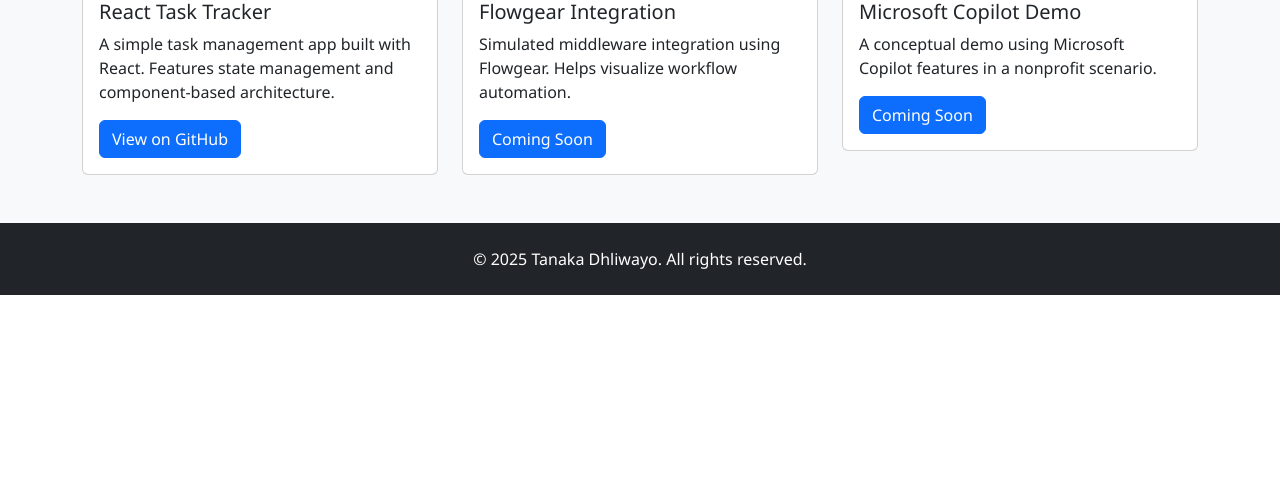
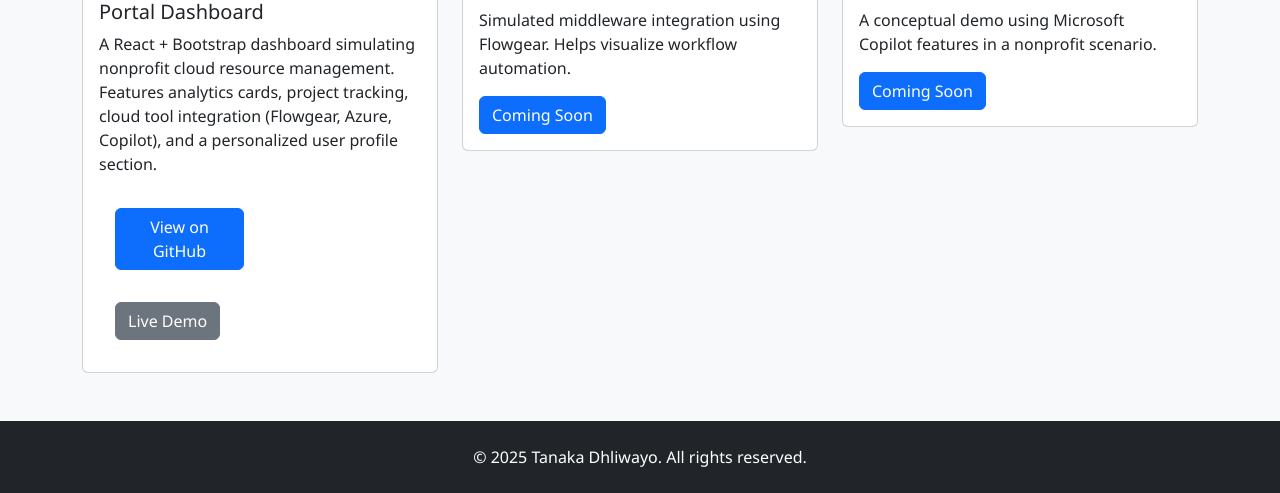
Before and after one commit to TanakaDhliwayo/Tanaka-GMS-InternshipPortfolio, a plain HTML site: page index.html in a window 1280 px wide. Shown: the part 837-1330 px from the top of the page. Before the commit the page ends 1132 px from the top, so only its background shows below. Drawn offline with nearby package versions, Linux system fonts and the light colour scheme.

Commit message:
addes First Project Info

```diff
--- a/index.html
+++ b/index.html
@@ -1,4 +1,4 @@
-p<!DOCTYPE html>
+<!DOCTYPE html>
 <html lang="en">
   <head>
     <meta charset="UTF-8" />
@@ -73,12 +73,31 @@ p<!DOCTYPE html>
                 alt="React Project"
               />
               <div class="card-body">
-                <h5 class="card-title">React Task Tracker</h5>
+                <h5 class="card-title">
+                  Tanie Codes – Nonprofit Cloud Portal Dashboard
+                </h5>
                 <p class="card-text">
-                  A simple task management app built with React. Features state
-                  management and component-based architecture.
+                  A React + Bootstrap dashboard simulating nonprofit cloud
+                  resource management. Features analytics cards, project
+                  tracking, cloud tool integration (Flowgear, Azure, Copilot),
+                  and a personalized user profile section.
                 </p>
-                <a href="#" class="btn btn-primary">View on GitHub</a>
+
+                <div class="col-sm-6 p-3"">
+                  <a
+                    href="https://github.com/TanakaDhliwayo/nonprofit-cloud-dashboard"
+                    class="btn btn-primary"
+                    >View on GitHub</a
+                  >
+                </div>
+
+                <div class="col-sm-6 p-3">
+                  <a
+                    href="https://tanie-codes.netlify.app/"
+                    class="btn btn-secondary"
+                    >Live Demo</a
+                  >
+                </div>
               </div>
             </div>
           </div>
```
